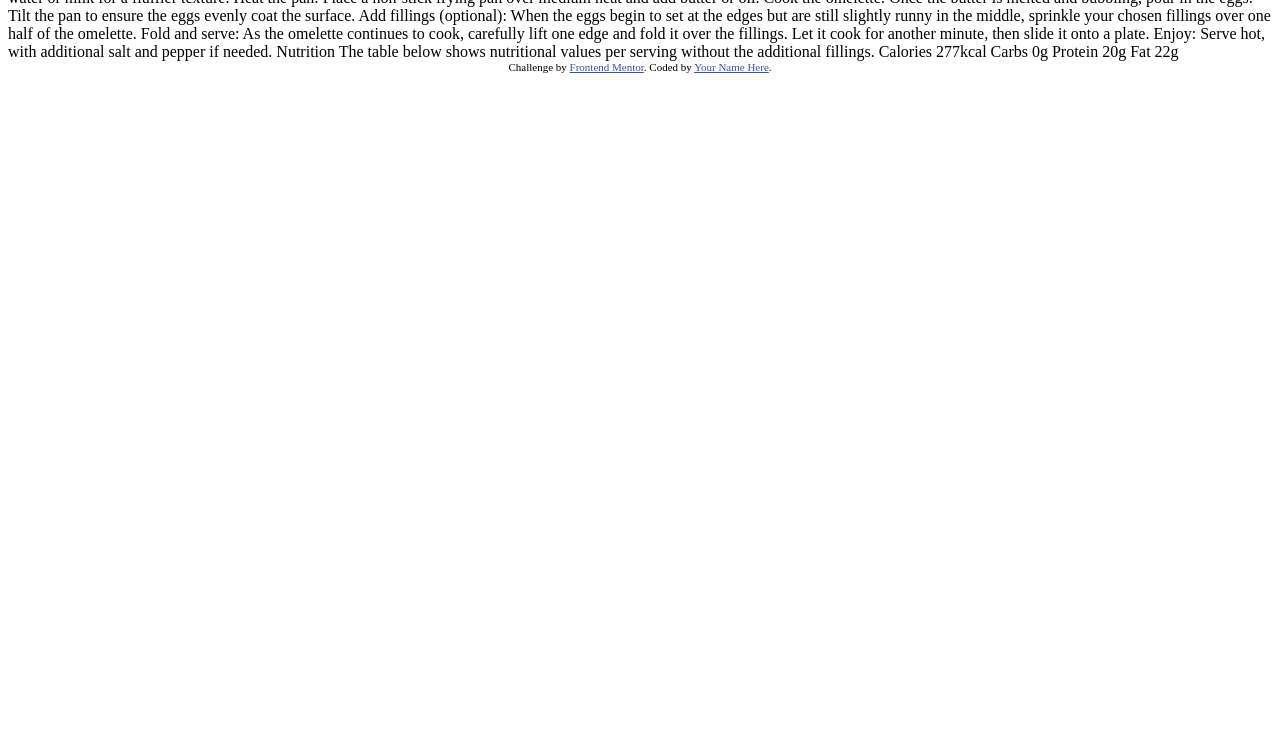
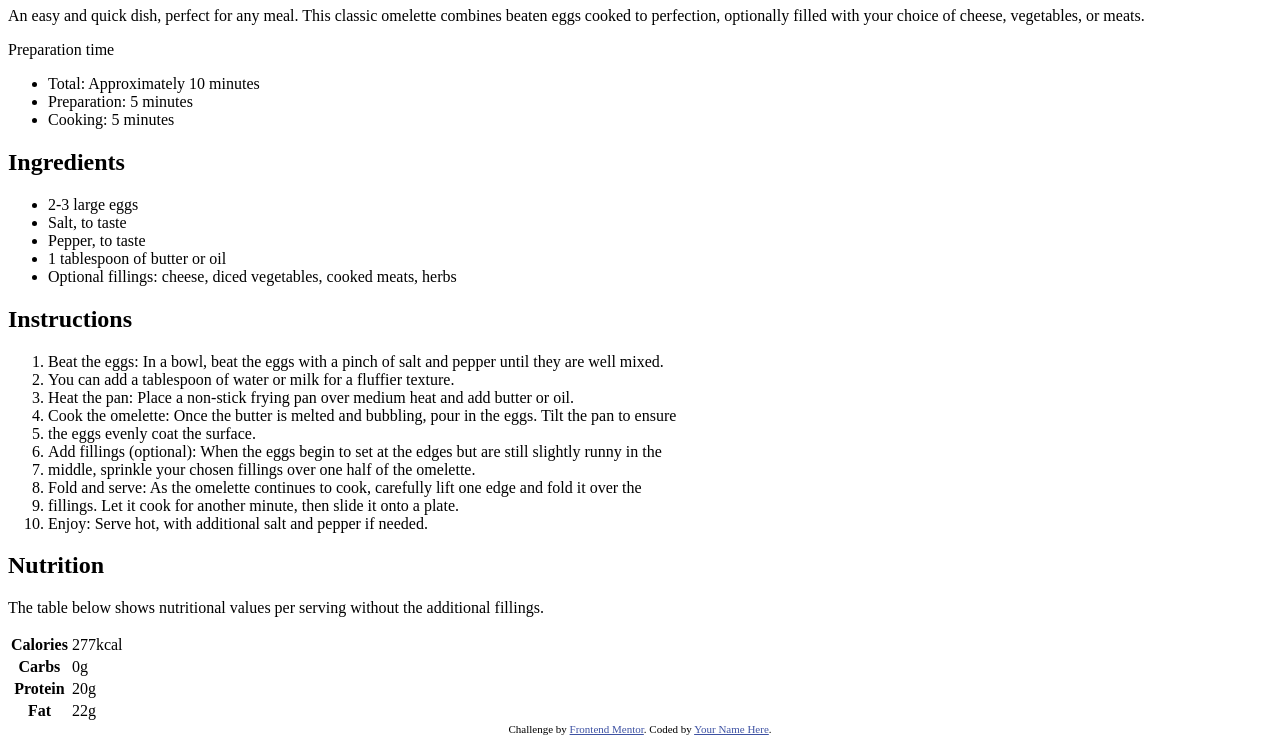
Before and after one commit to MauroHorbach/recipe-challenge-frontend-mentor, a plain HTML site: page index.html in a window 1280 px wide. Shown: the part 73-816 px from the top of the page. Drawn offline with Linux system fonts and the light colour scheme.

Commit message:
Documento html estruturado

```diff
--- a/index.html
+++ b/index.html
@@ -1,8 +1,10 @@
 <!DOCTYPE html>
 <html lang="en">
+
 <head>
   <meta charset="UTF-8">
-  <meta name="viewport" content="width=device-width, initial-scale=1.0"> <!-- displays site properly based on user's device -->
+  <meta name="viewport" content="width=device-width, initial-scale=1.0">
+  <!-- displays site properly based on user's device -->
 
   <link rel="icon" type="image/png" sizes="32x32" href="./assets/images/favicon-32x32.png">
 
@@ -10,68 +12,88 @@
 
   <!-- Feel free to remove these styles or customise in your own stylesheet 👍 -->
   <style>
-    .attribution { font-size: 11px; text-align: center; }
-    .attribution a { color: hsl(228, 45%, 44%); }
+    .attribution {
+      font-size: 11px;
+      text-align: center;
+    }
+
+    .attribution a {
+      color: hsl(228, 45%, 44%);
+    }
   </style>
 </head>
+
 <body>
 
-  Simple Omelette Recipe
+  <main>
+    <h1>Simple Omelette Recipe</h1>
 
-  An easy and quick dish, perfect for any meal. This classic omelette combines beaten eggs cooked
-  to perfection, optionally filled with your choice of cheese, vegetables, or meats.
+    <p>
+      An easy and quick dish, perfect for any meal. This classic omelette combines beaten eggs cooked
+      to perfection, optionally filled with your choice of cheese, vegetables, or meats.
+    </p>
 
-  Preparation time
+    <aside>
+      <p>Preparation time</p>
+      <ul>
+        <li>Total: Approximately 10 minutes</li>
+        <li>Preparation: 5 minutes</li>
+        <li>Cooking: 5 minutes</li>
+      </ul>
+    </aside>
 
-  Total: Approximately 10 minutes
-  Preparation: 5 minutes
-  Cooking: 5 minutes
+    <h2>Ingredients</h2>
+    <ul>
+      <li>2-3 large eggs</li>
+      <li>Salt, to taste</li>
+      <li>Pepper, to taste</li>
+      <li>1 tablespoon of butter or oil</li>
+      <li>Optional fillings: cheese, diced vegetables, cooked meats, herbs</li>
+    </ul>
+    <h2>Instructions</h2>
+    <ol>
+      <li>Beat the eggs: In a bowl, beat the eggs with a pinch of salt and pepper until they are well mixed.</li>
+      <li>You can add a tablespoon of water or milk for a fluffier texture.</li>
+      <li>Heat the pan: Place a non-stick frying pan over medium heat and add butter or oil.</li>
+      <li>Cook the omelette: Once the butter is melted and bubbling, pour in the eggs. Tilt the pan to ensure</li>
+      <li>the eggs evenly coat the surface.</li>
+      <li>Add fillings (optional): When the eggs begin to set at the edges but are still slightly runny in the</li>
+      <li>middle, sprinkle your chosen fillings over one half of the omelette.</li>
+      <li>Fold and serve: As the omelette continues to cook, carefully lift one edge and fold it over the</li>
+      <li>fillings. Let it cook for another minute, then slide it onto a plate.</li>
+      <li>Enjoy: Serve hot, with additional salt and pepper if needed.</li>
+    </ol>
+    <h2>Nutrition</h2>
+    <p>The table below shows nutritional values per serving without the additional fillings.</p>
 
-  Ingredients
 
-  2-3 large eggs
-  Salt, to taste
-  Pepper, to taste
-  1 tablespoon of butter or oil
-  Optional fillings: cheese, diced vegetables, cooked meats, herbs
+    <table>
+      <tbody>
+        <tr>
+          <th scope="row">Calories</th>
+          <td>277kcal</td>
+        </tr>
+        <tr>
+          <th scope="row">Carbs</th>
+          <td>0g</td>
+        </tr>
+        <tr>
+          <th scope="row">Protein</th>
+          <td>20g</td>
+        </tr>
+        <tr>
+          <th scope="row">Fat</th>
+          <td>22g</td>
+        </tr>
+      </tbody>
+    </table>
 
-  Instructions
-
-  Beat the eggs: In a bowl, beat the eggs with a pinch of salt and pepper until they are well mixed.
-  You can add a tablespoon of water or milk for a fluffier texture.
-
-  Heat the pan: Place a non-stick frying pan over medium heat and add butter or oil.
-
-  Cook the omelette: Once the butter is melted and bubbling, pour in the eggs. Tilt the pan to ensure
-  the eggs evenly coat the surface.
-
-  Add fillings (optional): When the eggs begin to set at the edges but are still slightly runny in the
-  middle, sprinkle your chosen fillings over one half of the omelette.
-
-  Fold and serve: As the omelette continues to cook, carefully lift one edge and fold it over the
-  fillings. Let it cook for another minute, then slide it onto a plate.
-
-  Enjoy: Serve hot, with additional salt and pepper if needed.
-
-  Nutrition
-
-  The table below shows nutritional values per serving without the additional fillings.
-
-  Calories
-  277kcal
-
-  Carbs
-  0g
-
-  Protein
-  20g
-
-  Fat
-  22g
+  </main>
 
   <div class="attribution">
     Challenge by <a href="https://www.frontendmentor.io?ref=challenge" target="_blank">Frontend Mentor</a>.
     Coded by <a href="#">Your Name Here</a>.
   </div>
 </body>
+
 </html>
```
